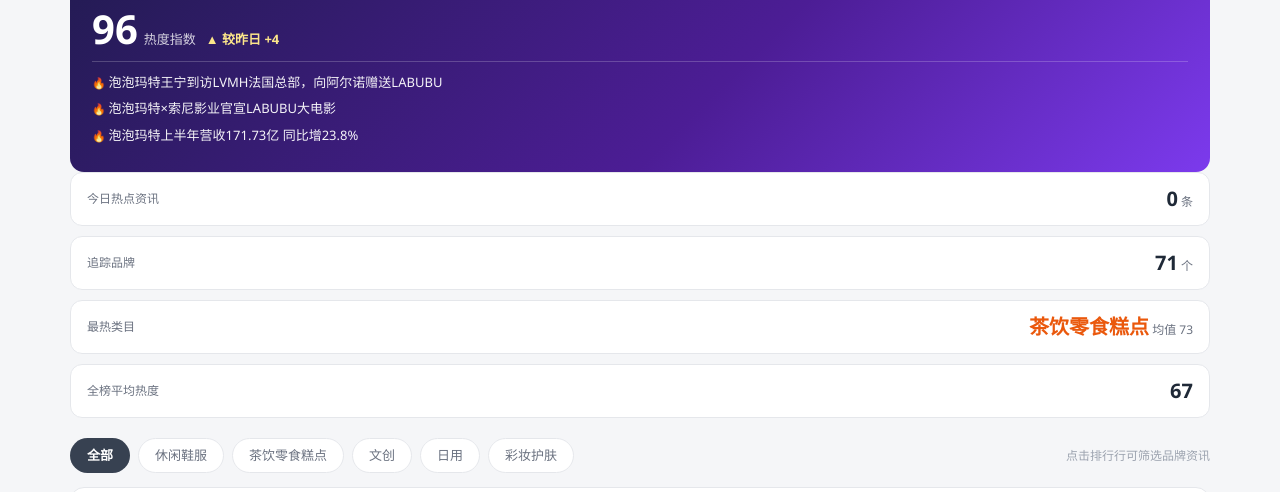
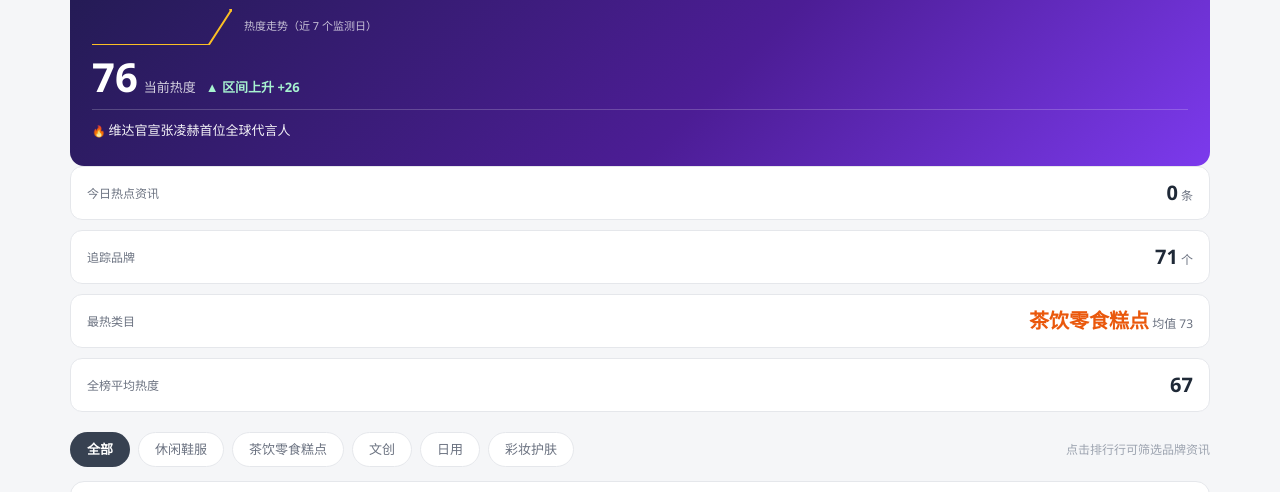
Before and after one commit to Moling3649/brand-dashboard, a plain HTML site: page dashboard.html in a window 1280 px wide. Shown: the part 197-689 px from the top of the page. Drawn offline with Linux system fonts and the light colour scheme.

Commit message:
feat: 英雄卡改为「今日热度上升趋势最快品牌」(实时按trend计算)+走势sparkline

```diff
--- a/dashboard.html
+++ b/dashboard.html
@@ -56,6 +56,10 @@
   .king .score small{font-size:13px;font-weight:400;opacity:.8;margin-left:6px}
   .king .delta{font-size:13px;margin-left:10px;color:#fde68a}
   .king .news{margin-top:12px;border-top:1px solid rgba(255,255,255,.2);padding-top:10px}
+  .king .spark-row{display:flex;align-items:center;gap:12px;margin-bottom:12px}
+  .king .spark{display:block;flex:0 0 auto}
+  .king .spark-cap{font-size:11px;opacity:.72;line-height:1.3}
+  .king .delta.up{color:#a7f3d0}
   .king .news a{display:block;color:#fff;text-decoration:none;font-size:13px;margin-bottom:6px;opacity:.95}
   .king .news a:hover{text-decoration:underline}
   .king .news a::before{content:"🔥 ";font-size:11px}
@@ -460,8 +464,13 @@
   document.getElementById('mUpd').textContent = D.updatedAt;
 
   // ---------- hero ----------
-  const king = BRAND[D.topBrandId] || D.brands.slice().sort((a,b)=>b.heat-a.heat)[0];
-  const kingNews = D.news.filter(n=>n.brand===king.id).sort((a,b)=>b.heat-a.heat).slice(0,3);
+  // 「今日热度上升趋势最快品牌」：依据各品牌 trend 序列（自动化每日刷新）实时计算，取监测期内净上升幅度最大的品牌
+  function riseOf(b){ const t=(b.trend||[]).filter(x=>typeof x==='number'); return t.length>=2 ? t[t.length-1]-t[0] : 0; }
+  const riseList = D.brands.map(b=>({b, rise:riseOf(b)})).filter(x=>x.rise>0).sort((a,b)=>b.rise-a.rise);
+  const riser = riseList.length ? riseList[0].b : (BRAND[D.topBrandId] || D.brands.slice().sort((x,y)=>y.heat-x.heat)[0]);
+  const riserRise = riseList.length ? riseList[0].rise : 0;
+  const riserDays = (riser.trend||[]).filter(x=>typeof x==='number').length;
+  const riserNews = D.news.filter(n=>n.brand===riser.id).sort((a,b)=>b.heat-a.heat).slice(0,3);
   const avgHeat = Math.round(D.brands.reduce((s,b)=>s+b.heat,0)/D.brands.length);
   const catAvg = D.categories.map(c=>{
     const bs = D.brands.filter(b=>b.cat===c.id);
@@ -469,15 +478,26 @@
   }).sort((a,b)=>b.avg-a.avg);
   const todayNews = D.news.filter(n=>n.date === D.date.slice(5)).length;
 
+  // 热度走势 sparkline（仅作趋势可视化，不影响排序与口径）
+  function sparkline(t){
+    const nums=(t||[]).filter(x=>typeof x==='number');
+    if(nums.length<2) return '';
+    const w=140,h=36,min=Math.min.apply(null,nums),max=Math.max.apply(null,nums),rng=(max-min)||1;
+    const pts=nums.map((v,i)=>`${(i/(nums.length-1)*w).toFixed(1)},${(h-(v-min)/rng*h).toFixed(1)}`).join(' ');
+    const lastY=(h-(nums[nums.length-1]-min)/rng*h).toFixed(1);
+    return `<svg class="spark" width="${w}" height="${h}" viewBox="0 0 ${w} ${h}" aria-hidden="true"><polyline points="${pts}" fill="none" stroke="#fbbf24" stroke-width="2" stroke-linejoin="round" stroke-linecap="round"/><circle cx="${w}" cy="${lastY}" r="2.8" fill="#fbbf24"/></svg>`;
+  }
+
   const hero = document.getElementById('hero');
   hero.innerHTML = `
   <div class="king">
-    <div class="crown">👑</div>
-    <div class="label">今日热度最高品牌 · ${D.date}</div>
-    <div class="name">${king.name}</div>
-    <div class="catline">${CAT[king.cat].name}｜社媒声量 ${king.soc} · 销售转化 ${king.sales} · 资讯热度 ${king.news}</div>
-    <div class="score">${king.heat}<small>热度指数</small><span class="delta">${deltaTxt(king.delta)}</span></div>
-    <div class="news">${kingNews.map(n=>`<a href="${n.url||'javascript:void(0)'}" target="_blank">${n.title}</a>`).join('')}</div>
+    <div class="crown">🚀</div>
+    <div class="label">今日热度上升趋势最快品牌 · ${D.date}</div>
+    <div class="name">${riser.name}</div>
+    <div class="catline">${CAT[riser.cat].name}｜社媒声量 ${riser.soc} · 销售转化 ${riser.sales} · 资讯热度 ${riser.news}</div>
+    <div class="spark-row">${sparkline(riser.trend)}<span class="spark-cap">热度走势（近 ${riserDays} 个监测日）</span></div>
+    <div class="score">${riser.heat}<small>当前热度</small><span class="delta up">▲ 区间上升 +${riserRise}</span></div>
+    <div class="news">${riserNews.map(n=>`<a href="${n.url||'javascript:void(0)'}" target="_blank">${n.title}</a>`).join('')}</div>
   </div>
   <div class="kpis">
     <div class="kpi"><span class="k">今日热点资讯</span><span class="v">${todayNews}<small> 条</small></span></div>
@@ -485,8 +505,6 @@
     <div class="kpi"><span class="k">最热类目</span><span class="v" style="color:${catAvg[0].c.color}">${catAvg[0].c.name}<small> 均值 ${catAvg[0].avg}</small></span></div>
     <div class="kpi"><span class="k">全榜平均热度</span><span class="v">${avgHeat}</span></div>
   </div>`;
-
-  function deltaTxt(d){ return d>0?`▲ 较昨日 +${d}`:(d<0?`▼ 较昨日 ${d}`:`— 持平`); }
 
   // ---------- tabs ----------
   let curCat='all', curBrand=null;
```
Also changed, not shown: index.html (+28 -10 lines).
